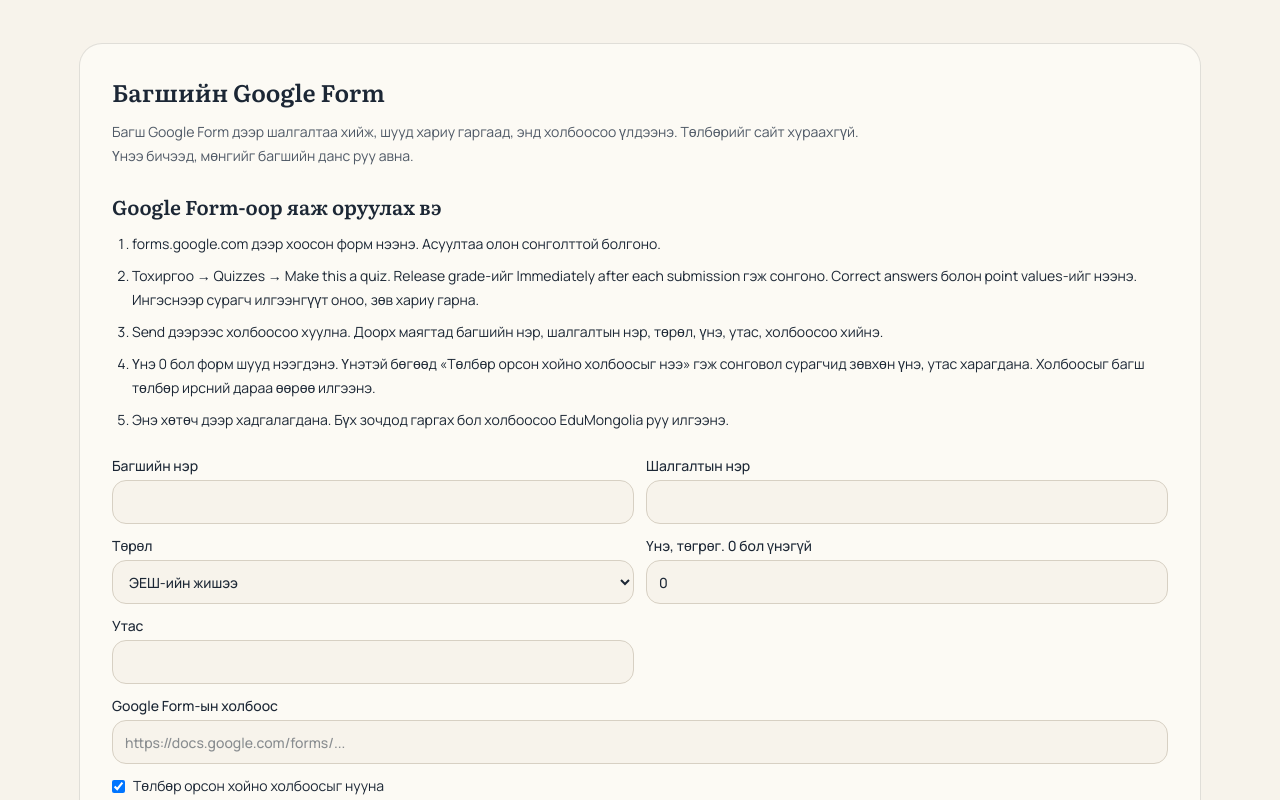
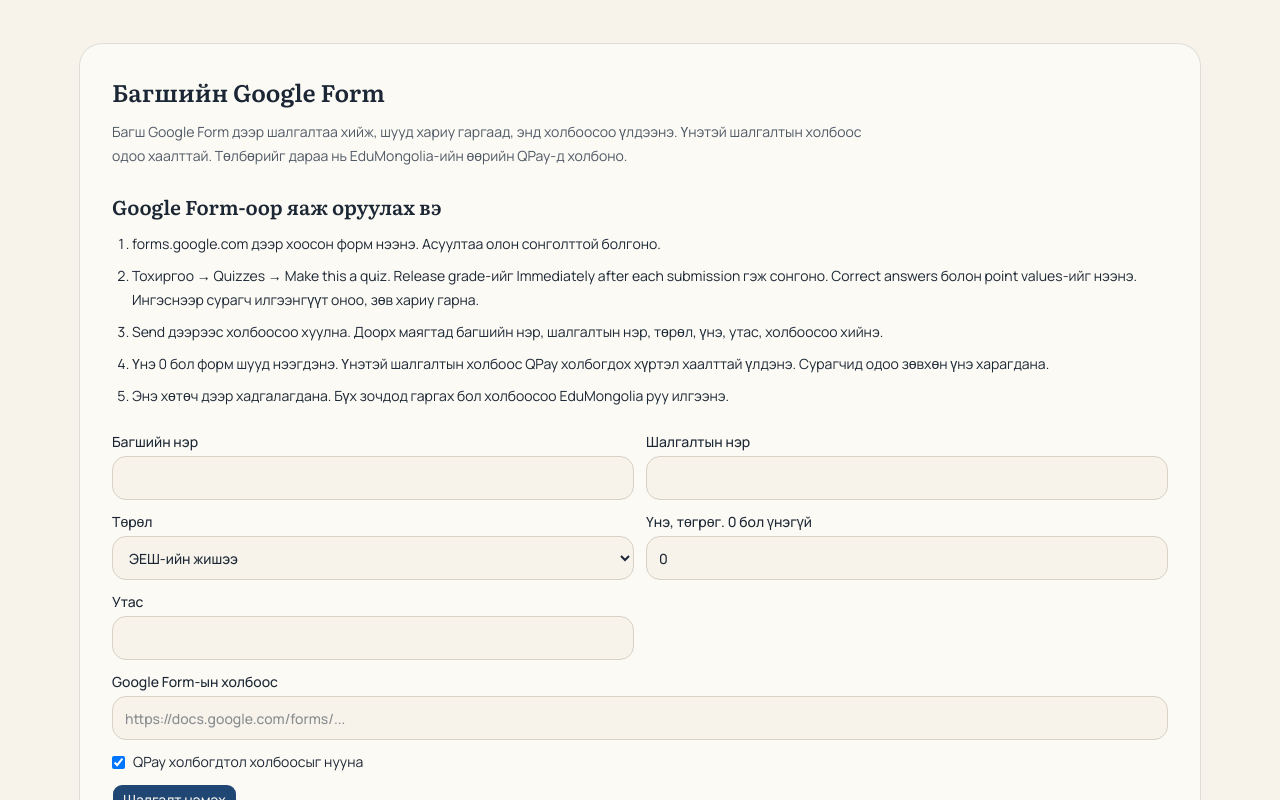
Before and after one commit to budchuka07-debug/edumongolia, a Next.js app: page /kids in a window 1280 px wide. Shown: the part 1120-1920 px from the top of the page. Built offline with nearby package versions, Linux system fonts and the light colour scheme.

Commit message:
Leave priced tests closed until EduMongolia connects its own QPay.
Free Google Forms still open immediately. A listed price no longer tells visitors to pay the teacher directly.

Co-authored-by: budchuka07 <budchuka07@gmail.com>

```diff
--- a/components/pages/kids-page.tsx
+++ b/components/pages/kids-page.tsx
@@ -23,13 +23,13 @@ const copy = {
     bank: "санд",
     each: "туршилтад",
     formsTitle: "Багшийн Google Form",
-    formsLead: "Багш Google Form дээр шалгалтаа хийж, шууд хариу гаргаад, энд холбоосоо үлдээнэ. Төлбөрийг сайт хураахгүй. Үнээ бичээд, мөнгийг багшийн данс руу авна.",
+    formsLead: "Багш Google Form дээр шалгалтаа хийж, шууд хариу гаргаад, энд холбоосоо үлдээнэ. Үнэтэй шалгалтын холбоос одоо хаалттай. Төлбөрийг дараа нь EduMongolia-ийн өөрийн QPay-д холбоно.",
     stepsTitle: "Google Form-оор яаж оруулах вэ",
     steps: [
       "forms.google.com дээр хоосон форм нээнэ. Асуултаа олон сонголттой болгоно.",
       "Тохиргоо → Quizzes → Make this a quiz. Release grade-ийг Immediately after each submission гэж сонгоно. Correct answers болон point values-ийг нээнэ. Ингэснээр сурагч илгээнгүүт оноо, зөв хариу гарна.",
       "Send дээрээс холбоосоо хуулна. Доорх маягтад багшийн нэр, шалгалтын нэр, төрөл, үнэ, утас, холбоосоо хийнэ.",
-      "Үнэ 0 бол форм шууд нээгдэнэ. Үнэтэй бөгөөд «Төлбөр орсон хойно холбоосыг нээ» гэж сонговол сурагчид зөвхөн үнэ, утас харагдана. Холбоосыг багш төлбөр ирсний дараа өөрөө илгээнэ.",
+      "Үнэ 0 бол форм шууд нээгдэнэ. Үнэтэй шалгалтын холбоос QPay холбогдох хүртэл хаалттай үлдэнэ. Сурагчид одоо зөвхөн үнэ харагдана.",
       "Энэ хөтөч дээр хадгалагдана. Бүх зочдод гаргах бол холбоосоо EduMongolia руу илгээнэ.",
     ],
     teacher: "Багшийн нэр",
@@ -38,7 +38,7 @@ const copy = {
     price: "Үнэ, төгрөг. 0 бол үнэгүй",
     phone: "Утас",
     url: "Google Form-ын холбоос",
-    hide: "Төлбөр орсон хойно холбоосыг нууна",
+    hide: "QPay холбогдтол холбоосыг нууна",
     add: "Шалгалт нэмэх",
     saved: "Энэ хөтөч дээр хадгалагдлаа.",
     invalid: "docs.google.com/forms холбоос биш байна.",
@@ -47,7 +47,7 @@ const copy = {
     empty: "Одоогоор багшийн форм алга. Дээрх алхмаар нэмнэ.",
     paid: "төгрөг",
     free: "Үнэгүй",
-    hidden: "Холбоос нуугдсан. Багштай утсаар тохирно.",
+    hidden: "Холбоос хаалттай. QPay холбогдсоны дараа төлбөр төлөгдмөгц нээгдэнэ.",
     openForm: "Формыг нээх",
     remove: "Хасах",
     kinds: { eesh: "ЭЕШ-ийн жишээ", olympiad: "Мини олимпиад", kids: "Хүүхдийн тест" } as Record<TeacherFormKind, string>,
@@ -61,13 +61,13 @@ const copy = {
     bank: "in the bank",
     each: "each try",
     formsTitle: "A teacher's Google Form",
-    formsLead: "A teacher builds the quiz in Google Forms, turns on instant results, and leaves the link here. This site does not take the payment. Write the price and collect it on the teacher's account.",
+    formsLead: "A teacher builds the quiz in Google Forms, turns on instant results, and leaves the link here. A priced test stays closed until EduMongolia connects its own QPay.",
     stepsTitle: "How to add a Google Form",
     steps: [
       "Open a blank form at forms.google.com and use multiple-choice questions.",
       "Settings → Quizzes → Make this a quiz. Set Release grade to Immediately after each submission, and turn on correct answers and point values. The student then sees the score and the right answers after sending.",
       "Copy the link from Send. Add the teacher, title, type, price, phone, and link in the form below.",
-      "A price of 0 opens the form here. If it has a price and “Hide the link until paid” is on, visitors only see the price and phone. The teacher sends the link after payment.",
+      "A price of 0 opens the form here. A priced link stays closed until QPay is connected. Visitors only see the price for now.",
       "It is stored in this browser. Send the link to EduMongolia when it should appear for every visitor.",
     ],
     teacher: "Teacher name",
@@ -76,7 +76,7 @@ const copy = {
     price: "Price in tögrög. 0 means free",
     phone: "Phone",
     url: "Google Form link",
-    hide: "Hide the link until paid",
+    hide: "Keep the link hidden until QPay is connected",
     add: "Add the test",
     saved: "Saved in this browser.",
     invalid: "That is not a docs.google.com/forms link.",
@@ -85,7 +85,7 @@ const copy = {
     empty: "No teacher form yet. Use the steps above.",
     paid: "tögrög",
     free: "Free",
-    hidden: "The link stays hidden. Arrange payment with the teacher.",
+    hidden: "The link stays closed. It opens after QPay is connected and the fee is paid.",
     openForm: "Open the form",
     remove: "Remove",
     kinds: { eesh: "EESH-style", olympiad: "Mini olympiad", kids: "Children's test" } as Record<TeacherFormKind, string>,
```
